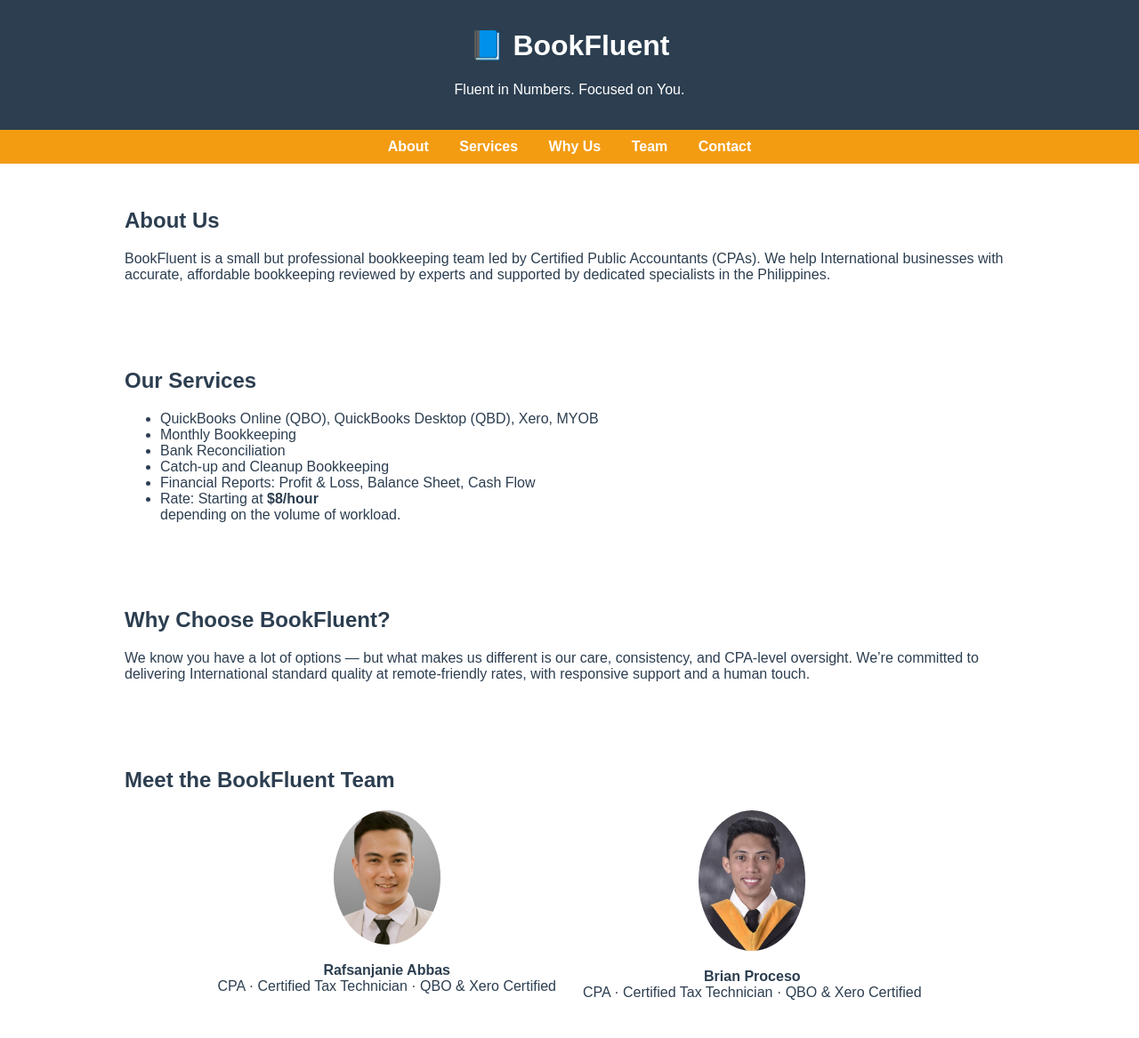
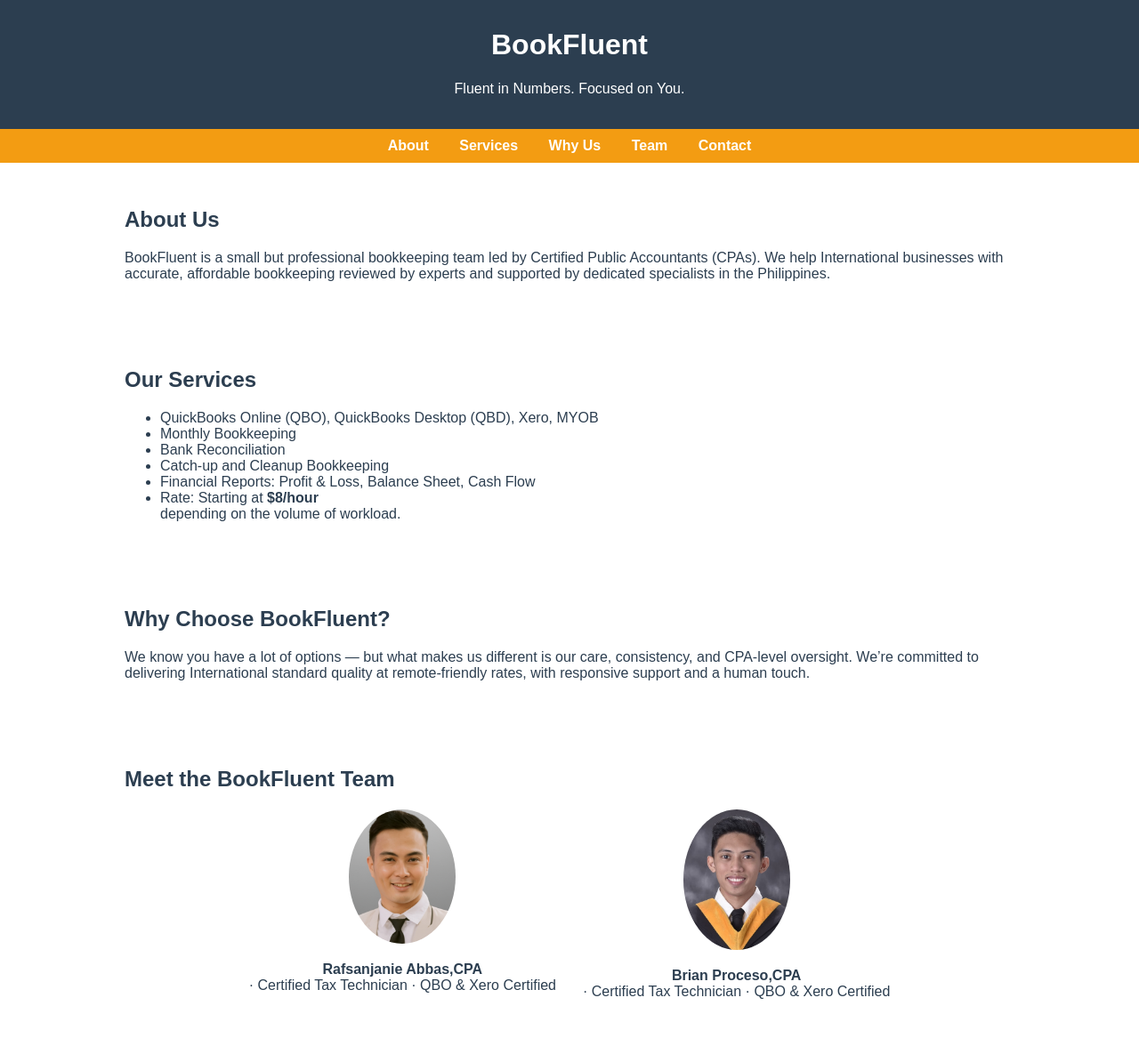
Before and after one commit to RafAbbas/BookFluent, a plain HTML site: page index.html in a window 1280 px wide. Shown: the part 83-1250 px from the top of the page at 89% size. Drawn offline with Linux system fonts and the light colour scheme.

Commit message:
Update index.html

```diff
--- a/index.html
+++ b/index.html
@@ -79,7 +79,7 @@
 <body>
   <header>
     <img src="bookfluent-logo.png" alt="BookFluent Logo">
-    <h1>📘 BookFluent</h1>
+    <h1> BookFluent</h1>
     <p>Fluent in Numbers. Focused on You.</p>
   </header>  <nav>
     <a href="#about">About</a>
@@ -108,11 +108,11 @@
     <div class="team">
       <div class="team-member">
         <img src="Raf.jpg" alt="Raf">
-        <p><strong>Rafsanjanie Abbas</strong><br>CPA · Certified Tax Technician · QBO & Xero Certified</p>
+        <p><strong>Rafsanjanie Abbas,CPA</strong><br> · Certified Tax Technician · QBO & Xero Certified</p>
       </div>
       <div class="team-member">
         <img src="Brian.jpg" alt="Brian">
-        <p><strong>Brian Proceso</strong><br>CPA · Certified Tax Technician · QBO & Xero Certified</p>
+        <p><strong>Brian Proceso,CPA</strong><br> · Certified Tax Technician · QBO & Xero Certified</p>
       </div>
       <div class="team-member">
         <img src="Claudette.jpg" alt="Claudette">
```
